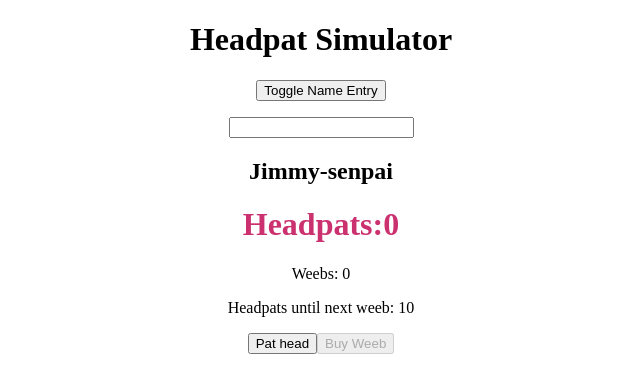
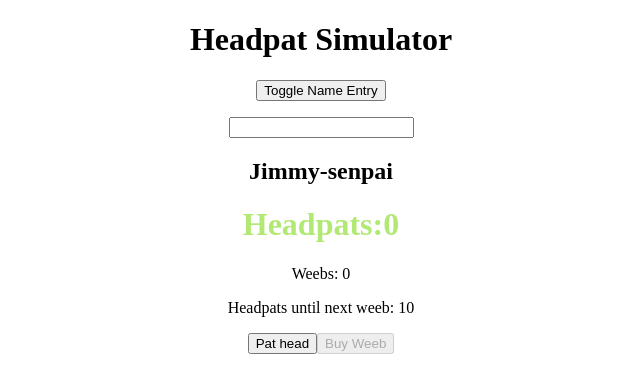
Before and after one commit to spock166/headpat-simulator, a React (Create React App) app: page / in a window 1280 px wide. Shown: the top 392 px of the page, without its empty margins (319-959 px from the left). Built offline with nearby package versions, Linux system fonts and the light colour scheme.

Commit message:
Fix Colors

```diff
--- a/src/App.js
+++ b/src/App.js
@@ -30,6 +30,7 @@ function App() {
   useEffect(() => {
     const interval = setInterval(() => {
       setHeadpats(headpats+weebs);
+      setColor('#' + Math.floor(Math.random()*16777215).toString(16));
     }, 1000);
 
     return () => clearInterval(interval);
```
